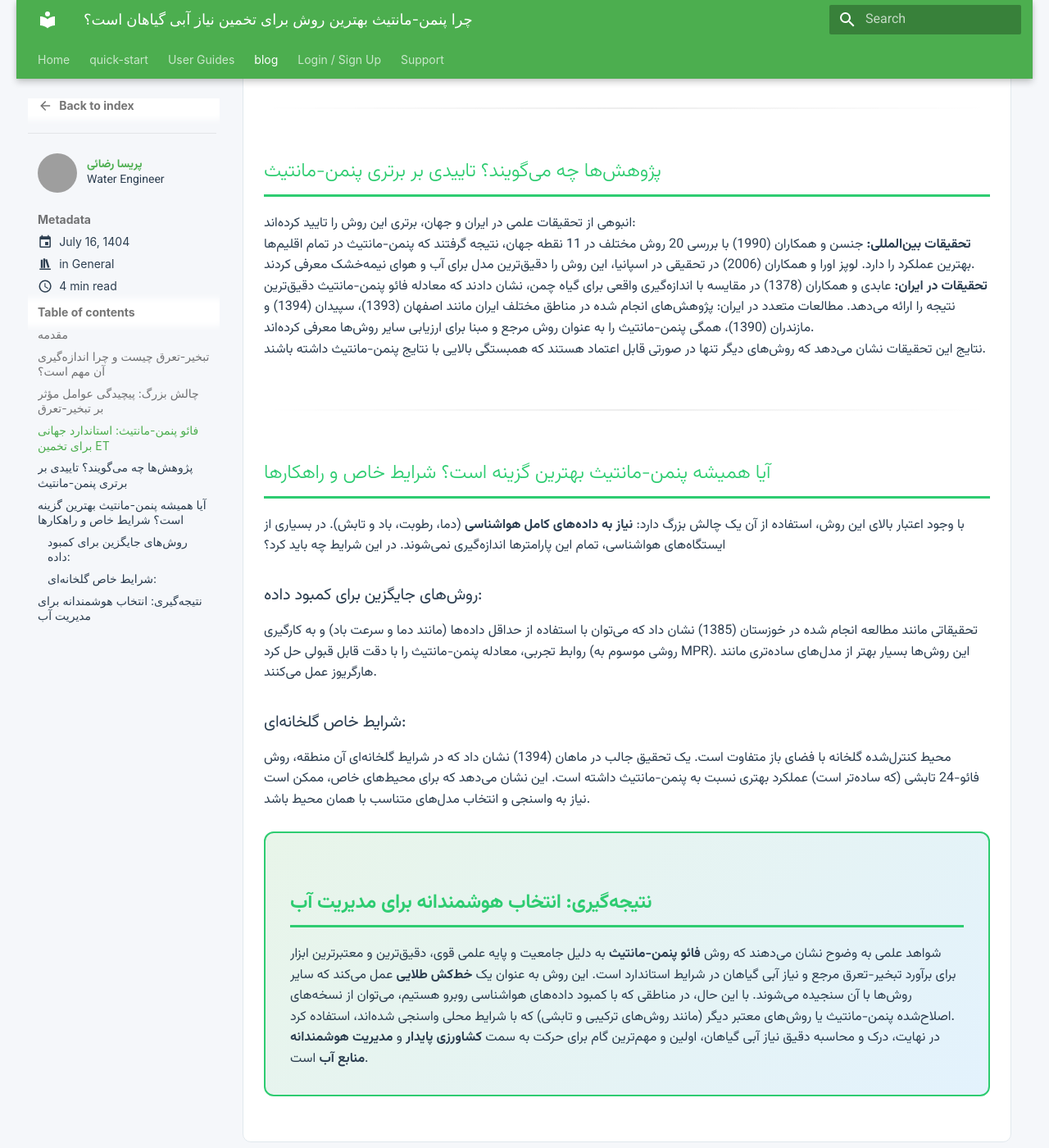
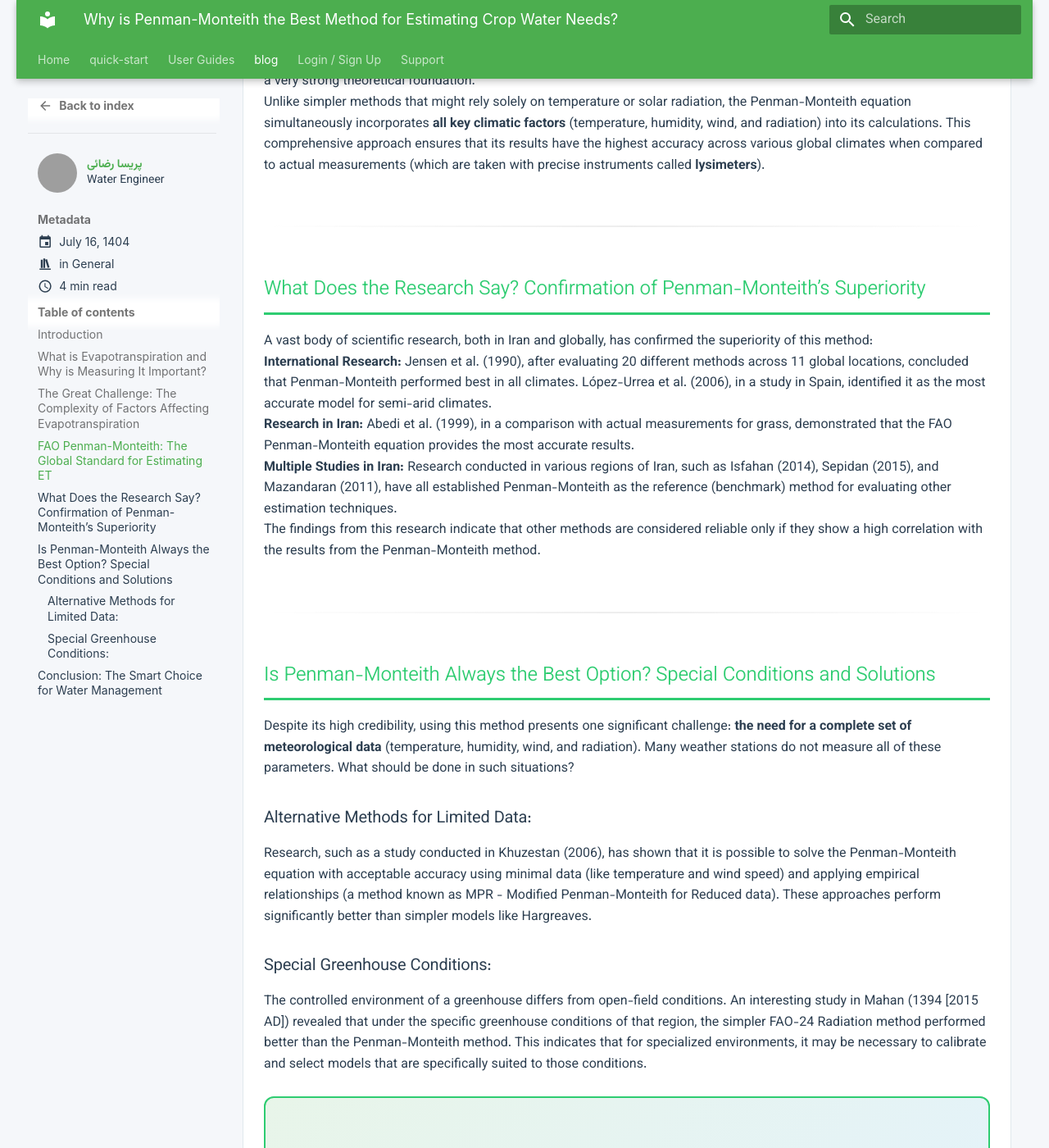
Before and after one commit to salehin90/webkesht_docs_en, an MkDocs documentation site: the page built from docs/blog/posts/تبخیر و تعرق.md, in a window 1280 px wide and 1400 px high, scrolled down 1314 px. Shown: the whole window at 82% size. Built offline with MkDocs 1.6.1 and Material for MkDocs 9.7.7, drawn with Linux system fonts in a browser that asks for light colours; comment, search, counter and statistics services are not loaded; some of the changed text lies outside the part shown; grey boxes are pictures that could not be loaded.

Commit message:
1404-07-26. Translate: Et Article

```diff
--- a/docs/blog/posts/تبخیر و تعرق.md
+++ b/docs/blog/posts/تبخیر و تعرق.md
@@ -1,107 +1,97 @@
 ---
-title: چرا پنمن-مانتیث بهترین روش برای تخمین نیاز آبی گیاهان است؟
+title: Why is Penman-Monteith the Best Method for Estimating Crop Water Needs?
 date: 1404-07-16
 authors: [parisa]
-slug: تبخیر و تعرق
+slug: Evapotranspiration
 description: >
- چرا پنمن-مانتیث بهترین روش برای تخمین نیاز آبی گیاهان است؟
+ Why is the Penman-Monteith Method Considered the Best for Estimating Crop Water Requirements?
 categories:
   - General
 ---
 
-# چرا پنمن-مانتیث بهترین روش برای تخمین نیاز آبی گیاهان است؟
+# Why is the Penman-Monteith Method Considered the Best for Estimating Crop Water Requirements?
 
 <div class="article-section" markdown="1">
 
 
 <div class="article-intro" markdown="1">
 
-##  مقدمه
+##  Introduction
 
-آب، مایه حیات و ارزشمندترین منبع برای کشاورزی و بقای فضای سبز است. اما آیا تا به حال فکر کرده‌اید که یک گیاه دقیقا به چه مقدار آب نیاز دارد؟ پاسخ این سوال در پدیده‌ای پیچیده به نام **تبخیر و تعرق** (Evapotranspiration یا ET) نهفته است. در این مقاله، به زبان ساده بررسی می‌کنیم که تبخیر-تعرق چیست و چرا روش **فائو پنمن-مانتیث** (FAO Penman-Monteith) به عنوان استاندارد طلایی برای محاسبه آن شناخته می‌شود.
+Water is the essence of life and the most valuable resource for agriculture and the survival of green spaces. But have you ever wondered exactly how much water a plant needs? The answer to this question lies in a complex phenomenon called **Evapotranspiration (ET)**. In this article, we will explain in simple terms what evapotranspiration is and why the **FAO Penman-Monteith** method is recognized as the gold standard for calculating it.
+
 </div>
 
 <!-- more -->
 
+##  What is Evapotranspiration and Why is Measuring It Important?
 
-##  تبخیر-تعرق چیست و چرا اندازه‌گیری آن مهم است؟
+In short, evapotranspiration is the sum of two distinct processes:
+**Evaporation:** The process where water turns into vapor from the soil surface or moist plant surfaces.
 
-به طور خلاصه، تبخیر-تعرق مجموع دو فرآیند است:
+**Transpiration:** The process where water is absorbed by plant roots and then released back into the atmosphere through the stomata (pores) in the leaves.
 
-**تبخیر (Evaporation):** آبی که از سطح خاک یا سطوح مرطوب گیاه بخار می‌شود.
-
-**تعرق (Transpiration):** آبی که توسط ریشه گیاه جذب شده و از طریق روزنه‌های برگ‌ها به اتمسفر بازمی‌گردد.
-
-مجموع این دو، نیاز آبی واقعی یک گیاه را نشان می‌دهد. تخمین دقیق ET برای مدیریت بهینه آبیاری، جلوگیری از هدررفت آب و اطمینان از سلامت گیاه حیاتی است. اما این تخمین کار ساده‌ای نیست.
-
+The sum of these two processes represents the true water requirement of a plant. An accurate estimation of ET is vital for optimal irrigation management, preventing water waste, and ensuring plant health. However, this estimation is not a simple task.
 
 ---
 
-##  چالش بزرگ: پیچیدگی عوامل مؤثر بر تبخیر-تعرق
+## The Great Challenge: The Complexity of Factors Affecting Evapotranspiration
+The rate of evapotranspiration is a highly non-linear and complex phenomenon that depends on multiple factors:
 
-میزان تبخیر-تعرق یک پدیده کاملاً غیرخطی و پیچیده است که به عوامل متعددی بستگی دارد:
+**Climatic Factors:** Temperature, relative humidity, wind speed, and solar radiation.
 
-**عوامل آب و هوایی:** دما، رطوبت نسبی هوا، سرعت باد و میزان تابش خورشید.
-
-**عوامل گیاهی:** نوع گیاه، مرحله رشد، تراکم و ارتفاع آن.
-
-این پیچیدگی باعث شده تا دانشمندان به دنبال فرمول‌ها و مدل‌هایی برای تخمین هرچه دقیق‌تر این پدیده باشند.
-
+**Crop Factors:** The type of plant, its growth stage, density, and height.
+This complexity has driven scientists to search for formulas and models to estimate this phenomenon with ever-increasing accuracy.
 
 ---
 
-##  فائو پنمن-مانتیث: استاندارد جهانی برای تخمین ET
+## FAO Penman-Monteith: The Global Standard for Estimating ET
 
-در میان ده‌ها روش توسعه‌یافته، روش **فائو پنمن-مانتیث** (FAO-56 Penman-Monteith) جایگاه ویژه‌ای دارد. این روش که توسط سازمان خواربار و کشاورزی ملل متحد (FAO) به عنوان روش استاندارد جهانی معرفی شده است، بر پایه‌ای تئوریک بسیار قوی استوار است.
+Among the dozens of methods that have been developed, the **FAO-56 Penman-Monteith** method holds a special place. This method, endorsed by the Food and Agriculture Organization of the United Nations (FAO) as the global standard, is built upon a very strong theoretical foundation.
 
-
-
-برخلاف روش‌های ساده‌تر که ممکن است فقط به دما یا تابش خورشید تکیه کنند، معادله پنمن-مانتیث **تمام عوامل کلیدی آب و هوایی** (دما، رطوبت، باد و تابش) را به صورت همزمان در محاسبات خود لحاظ می‌کند.  این رویکرد جامع باعث شده تا نتایج آن در مقایسه با اندازه‌گیری‌های واقعی (که با دستگاه‌های دقیقی به نام **لایسیمتر** انجام می‌شود) بیشترین دقت را در اقلیم‌های مختلف جهان داشته باشد.
+Unlike simpler methods that might rely solely on temperature or solar radiation, the Penman-Monteith equation simultaneously incorporates **all key climatic factors** (temperature, humidity, wind, and radiation) into its calculations. This comprehensive approach ensures that its results have the highest accuracy across various global climates when compared to actual measurements (which are taken with precise instruments called **lysimeters**).
 
 
 ---
 
 
-##  پژوهش‌ها چه می‌گویند؟ تاییدی بر برتری پنمن-مانتیث
+## What Does the Research Say? Confirmation of Penman-Monteith’s Superiority
+A vast body of scientific research, both in Iran and globally, has confirmed the superiority of this method:
 
-انبوهی از تحقیقات علمی در ایران و جهان، برتری این روش را تایید کرده‌اند:
+<strong>International Research:</strong> Jensen et al. (1990), after evaluating 20 different methods across 11 global locations, concluded that Penman-Monteith performed best in all climates. López-Urrea et al. (2006), in a study in Spain, identified it as the most accurate model for semi-arid climates.
 
 
-
-<strong>  تحقیقات بین‌المللی: </strong> جنسن و همکاران (1990) با بررسی 20 روش مختلف در 11 نقطه جهان، نتیجه گرفتند که پنمن-مانتیث در تمام اقلیم‌ها بهترین عملکرد را دارد. لوپز اورا و همکاران (2006) در تحقیقی در اسپانیا، این روش را دقیق‌ترین مدل برای آب و هوای نیمه‌خشک معرفی کردند.
+<strong>Research in Iran:</strong> Abedi et al. (1999), in a comparison with actual measurements for grass, demonstrated that the FAO Penman-Monteith equation provides the most accurate results.
 
 
-<strong>تحقیقات در ایران: </strong> عابدی و همکاران (1378) در مقایسه با اندازه‌گیری واقعی برای گیاه چمن، نشان دادند که معادله فائو پنمن-مانتیث دقیق‌ترین نتیجه را ارائه می‌دهد. مطالعات متعدد در ایران: پژوهش‌های انجام شده در مناطق مختلف ایران مانند اصفهان (1393)، سپیدان (1394) و مازندران (1390)، همگی پنمن-مانتیث را به عنوان روش مرجع و مبنا برای ارزیابی سایر روش‌ها معرفی کرده‌اند.
+<strong>Multiple Studies in Iran:</strong> Research conducted in various regions of Iran, such as Isfahan (2014), Sepidan (2015), and Mazandaran (2011), have all established Penman-Monteith as the reference (benchmark) method for evaluating other estimation techniques.
 
-
-نتایج این تحقیقات نشان می‌دهد که روش‌های دیگر تنها در صورتی قابل اعتماد هستند که همبستگی بالایی با نتایج پنمن-مانتیث داشته باشند.
+The findings from this research indicate that other methods are considered reliable only if they show a high correlation with the results from the Penman-Monteith method.
 
 ---
 
 
-##  آیا همیشه پنمن-مانتیث بهترین گزینه است؟ شرایط خاص و راهکارها
+##  Is Penman-Monteith Always the Best Option? Special Conditions and Solutions
 
-با وجود اعتبار بالای این روش، استفاده از آن یک چالش بزرگ دارد: **نیاز به داده‌های کامل هواشناسی** (دما، رطوبت، باد و تابش). در بسیاری از ایستگاه‌های هواشناسی، تمام این پارامترها اندازه‌گیری نمی‌شوند. در این شرایط چه باید کرد؟
+Despite its high credibility, using this method presents one significant challenge: **the need for a complete set of meteorological data** (temperature, humidity, wind, and radiation). Many weather stations do not measure all of these parameters. What should be done in such situations?
 
 
-<h3> روش‌های جایگزین برای کمبود داده:</h3>
-<p>تحقیقاتی مانند مطالعه انجام شده در خوزستان (1385) نشان داد که می‌توان با استفاده از حداقل داده‌ها (مانند دما و سرعت باد) و به کارگیری روابط تجربی، معادله پنمن-مانتیث را با دقت قابل قبولی حل کرد (روشی موسوم به MPR). این روش‌ها بسیار بهتر از مدل‌های ساده‌تری مانند هارگریوز عمل می‌کنند.</p>
 
-<h3> شرایط خاص گلخانه‌ای: </h3>
-<p>محیط کنترل‌شده گلخانه با فضای باز متفاوت است. یک تحقیق جالب در ماهان (1394) نشان داد که در شرایط گلخانه‌ای آن منطقه، روش فائو-24 تابشی (که ساده‌تر است) عملکرد بهتری نسبت به پنمن-مانتیث داشته است. این نشان می‌دهد که برای محیط‌های خاص، ممکن است نیاز به واسنجی و انتخاب مدل‌های متناسب با همان محیط باشد.</p>
+<h3> Alternative Methods for Limited Data:</h3>
+<p>Research, such as a study conducted in Khuzestan (2006), has shown that it is possible to solve the Penman-Monteith equation with acceptable accuracy using minimal data (like temperature and wind speed) and applying empirical relationships (a method known as MPR - Modified Penman-Monteith for Reduced data). These approaches perform significantly better than simpler models like Hargreaves.</p>
+
+
+<h3> Special Greenhouse Conditions: </h3>
+<p>The controlled environment of a greenhouse differs from open-field conditions. An interesting study in Mahan (1394 [2015 AD]) revealed that under the specific greenhouse conditions of that region, the simpler FAO-24 Radiation method performed better than the Penman-Monteith method. This indicates that for specialized environments, it may be necessary to calibrate and select models that are specifically suited to those conditions.</p>
 </br>
 
 <div class="article-intro" markdown="1">
 
-##  نتیجه‌گیری: انتخاب هوشمندانه برای مدیریت آب
-
-شواهد علمی به وضوح نشان می‌دهند که روش **فائو پنمن-مانتیث** به دلیل جامعیت و پایه علمی قوی، دقیق‌ترین و معتبرترین ابزار برای برآورد تبخیر-تعرق مرجع و نیاز آبی گیاهان در شرایط استاندارد است. این روش به عنوان یک **خط‌کش طلایی** عمل می‌کند که سایر روش‌ها با آن سنجیده می‌شوند. با این حال، در مناطقی که با کمبود داده‌های هواشناسی روبرو هستیم، می‌توان از نسخه‌های اصلاح‌شده پنمن-مانتیث یا روش‌های معتبر دیگر (مانند روش‌های ترکیبی و تابشی) که با شرایط محلی واسنجی شده‌اند، استفاده کرد.
+##  Conclusion: The Smart Choice for Water Management
+The scientific evidence clearly shows that the **FAO Penman-Monteith** method, due to its comprehensive nature and strong scientific basis, is the most accurate and reliable tool for estimating reference evapotranspiration and crop water needs under standard conditions. It serves as a **“gold standard”** against which all other methods are measured. However, in regions facing a scarcity of meteorological data, it is possible to use modified versions of the Penman-Monteith method or other validated methods (such as combination and radiation-based methods) that have been calibrated to local conditions.
 </br>
-در نهایت، درک و محاسبه دقیق نیاز آبی گیاهان، اولین و مهم‌ترین گام برای حرکت به سمت **کشاورزی پایدار** و **مدیریت هوشمندانه منابع آب** است.
+Ultimately, accurately understanding and calculating the water requirements of plants is the first and most crucial step toward achieving <strong>sustainable agriculture</strong> and <strong>intelligent water resource management</strong> .
 
 </div>
 
-
-
-
 </div>
```
